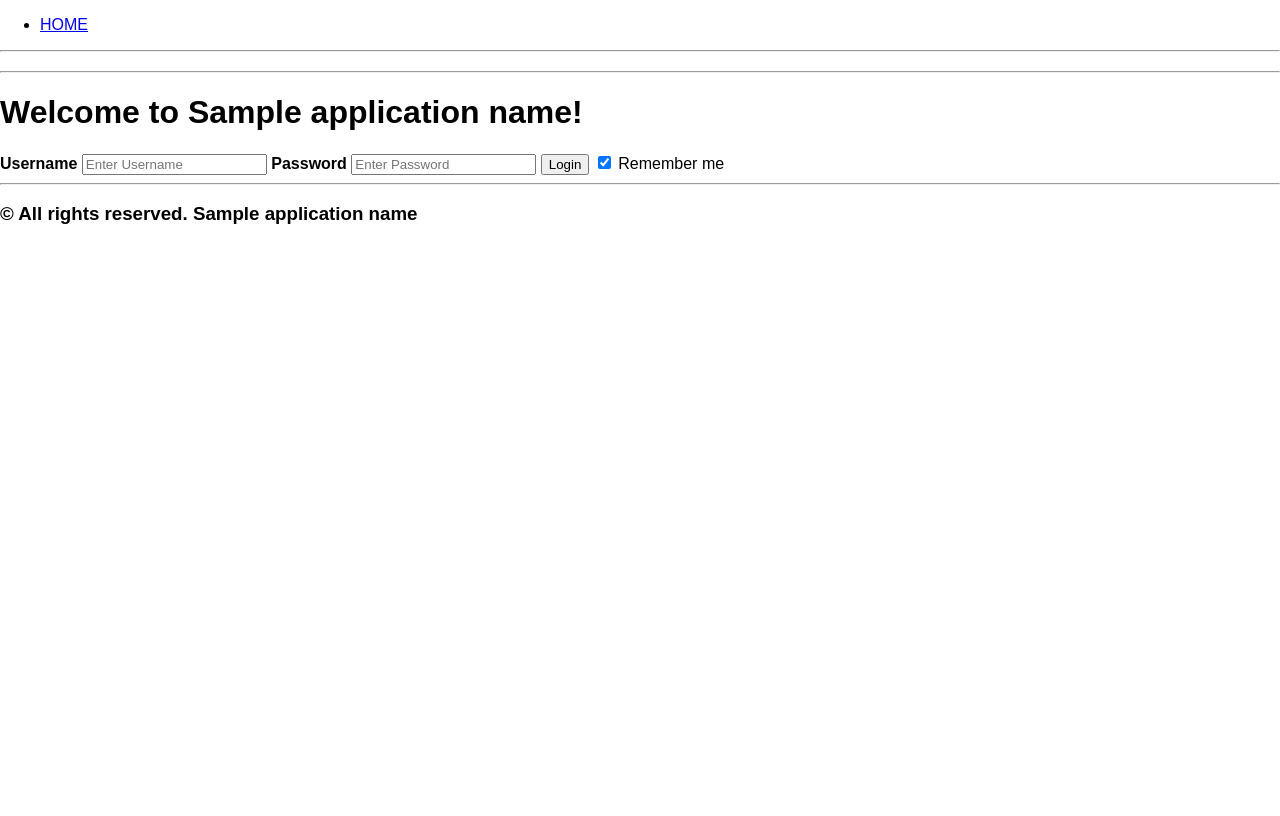
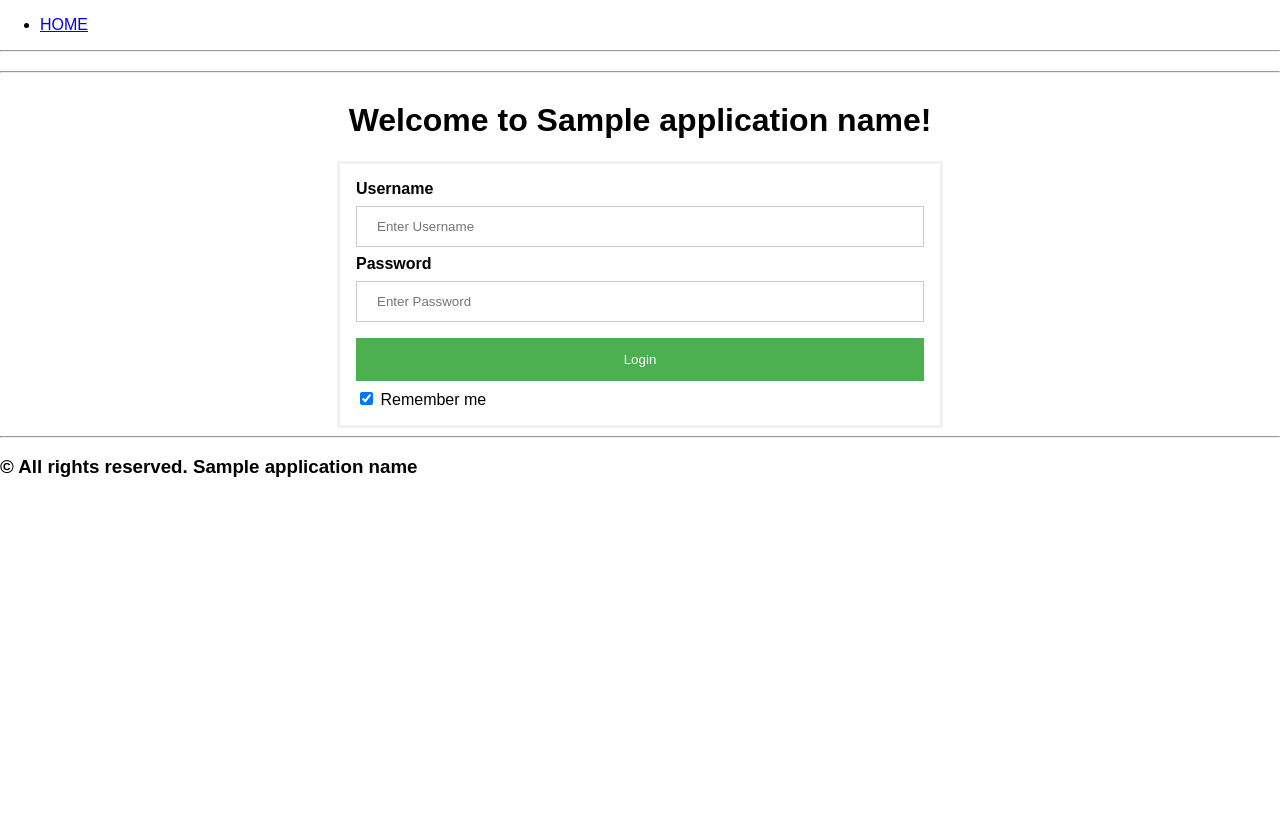
Before and after one commit to tinybeachthor/alexandria, a PHP site: template app/templates/Login/index.html.twig in a window 1280 px wide. Run offline with PHP 8.4, Linux system fonts and the light colour scheme; the template is opened without the code that fills it: most values are stand-ins (such as "Sample title", 1, 10 or a date in 2020); some libraries are stand-ins or nearby versions.

Commit message:
Login styles + center page

```diff
--- a/app/public/root.css
+++ b/app/public/root.css
@@ -11,6 +11,12 @@ body {
 div,img,p {
 	padding: 0;
 	margin: 0;
+}
+
+main {
+  display: flex;
+  flex-direction: column;
+  align-items: center;
 }
 
 ul.books {
--- a/app/templates/Login/index.html.twig
+++ b/app/templates/Login/index.html.twig
@@ -1,4 +1,68 @@
 {% extends 'base.html.twig' %}
+
+{% block header %}
+<style>
+  body {font-family: Arial, Helvetica, sans-serif;}
+  form {
+    border: 3px solid #f1f1f1;
+    max-width: 600px;
+  }
+
+  input[type=text], input[type=password] {
+    width: 100%;
+    padding: 12px 20px;
+    margin: 8px 0;
+    display: inline-block;
+    border: 1px solid #ccc;
+    box-sizing: border-box;
+  }
+
+  button {
+    background-color: #4CAF50;
+    color: white;
+    padding: 14px 20px;
+    margin: 8px 0;
+    border: none;
+    cursor: pointer;
+    width: 100%;
+  }
+
+  button:hover {
+    opacity: 0.8;
+  }
+
+  .cancelbtn {
+    width: auto;
+    padding: 10px 18px;
+    background-color: #f44336;
+  }
+
+  .imgcontainer {
+    text-align: center;
+    margin: 24px 0 12px 0;
+  }
+
+  .container {
+    padding: 16px;
+  }
+
+  span.psw {
+    float: right;
+    padding-top: 16px;
+  }
+
+  /* Change styles for span and cancel button on extra small screens */
+  @media screen and (max-width: 300px) {
+    span.psw {
+      display: block;
+      float: none;
+    }
+    .cancelbtn {
+      width: 100%;
+    }
+  }
+</style>
+{% endblock %}
 
 {% block main %}
 
--- a/app/templates/base.html.twig
+++ b/app/templates/base.html.twig
@@ -8,6 +8,8 @@
     <meta name="viewport" content="width=device-width, initial-scale=1.0">
 
     <link rel="stylesheet" type="text/css" href="root.css">
+
+    {% block header %}{% endblock %}
 
   </head>
   <body>
```
